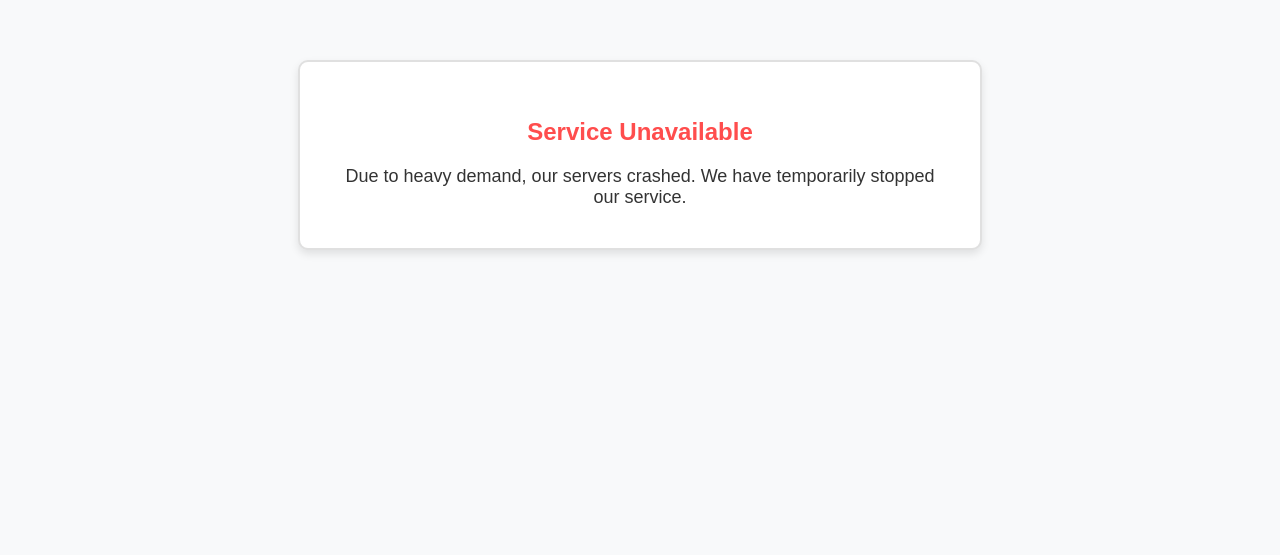
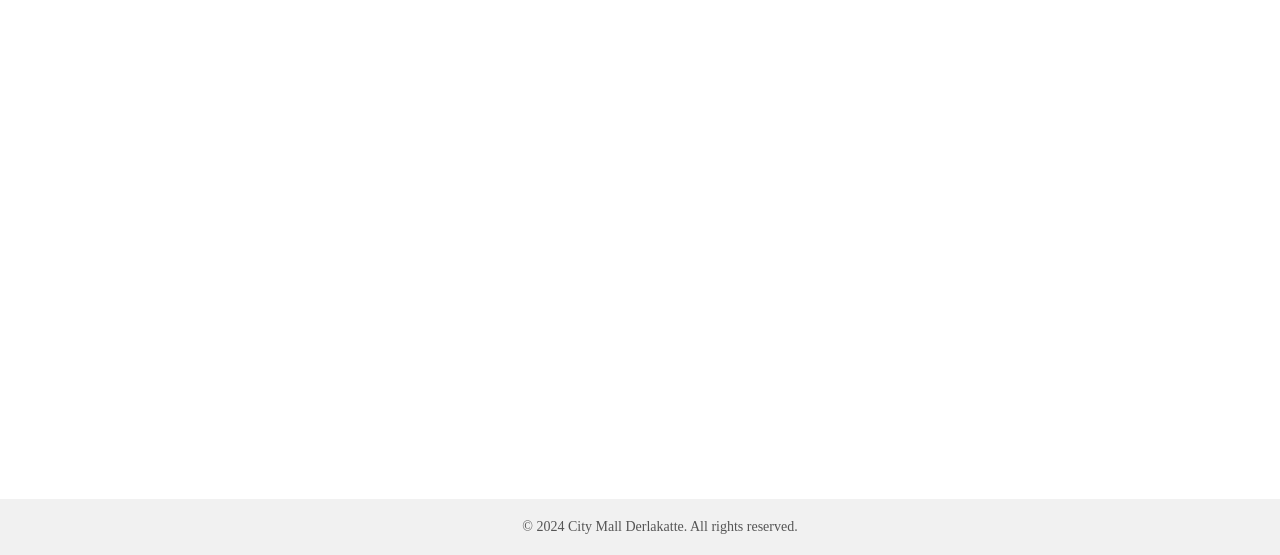
Before and after one commit to ramababa/citymallmangalore, a plain HTML site: page index.html in a window 1280 px wide. Shown: the part 245-800 px from the top of the page. Drawn offline with Linux system fonts and the light colour scheme.

Commit message:
Update index.html

```diff
--- a/index.html
+++ b/index.html
@@ -3,53 +3,31 @@
 <head>
     <meta charset="UTF-8">
     <meta name="viewport" content="width=device-width, initial-scale=1.0">
-    <title>Service Unavailable</title>
+    <title>City Mall Derlakatte</title>
     <style>
-        body {
-            font-family: Arial, sans-serif;
-            background-color: #f8f9fa;
-            display: flex;
-            justify-content: center;
-            align-items: center;
-            height: 100vh;
+        .footer {
+            text-align: center;
+            padding: 20px;
+            background-color: #f1f1f1;
+            position: fixed;
+            width: 100%;
+            bottom: 0;
+            left: 0;
+        }
+        .footer p {
             margin: 0;
-        }
-        .message-container {
-            background-color: #ffffff;
-            border: 2px solid #e0e0e0;
-            border-radius: 10px;
-            box-shadow: 0 4px 8px rgba(0, 0, 0, 0.1);
-            padding: 40px;
-            text-align: center;
-            max-width: 600px;
-        }
-        .message-container h1 {
-            color: #ff4d4d;
-            font-size: 24px;
-            margin-bottom: 20px;
-        }
-        .message-container p {
-            color: #333333;
-            font-size: 18px;
-            margin: 0;
-        }
-        @media (max-width: 600px) {
-            .message-container {
-                padding: 20px;
-            }
-            .message-container h1 {
-                font-size: 20px;
-            }
-            .message-container p {
-                font-size: 16px;
-            }
+            color: #555;
+            font-size: 14px;
         }
     </style>
 </head>
 <body>
-    <div class="message-container">
-        <h1>Service Unavailable</h1>
-        <p>Due to heavy demand, our servers crashed. We have temporarily stopped our service.</p>
+
+    <!-- Your main content goes here -->
+
+    <div class="footer">
+        <p>&copy; 2024 City Mall Derlakatte. All rights reserved.</p>
     </div>
+
 </body>
 </html>
```
